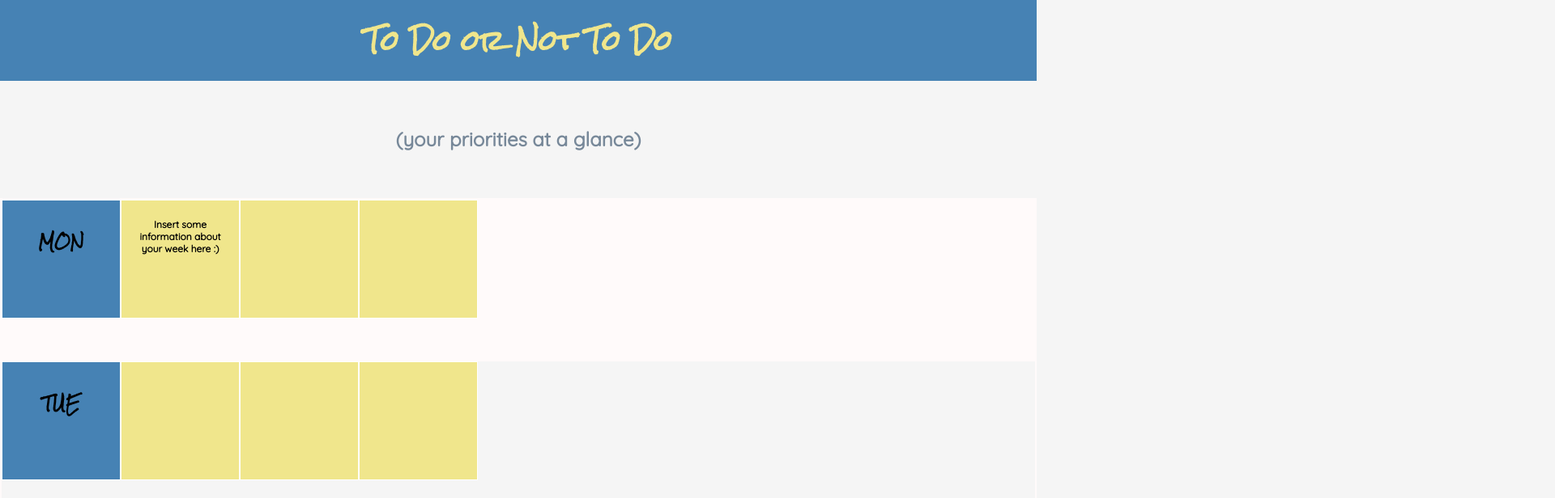
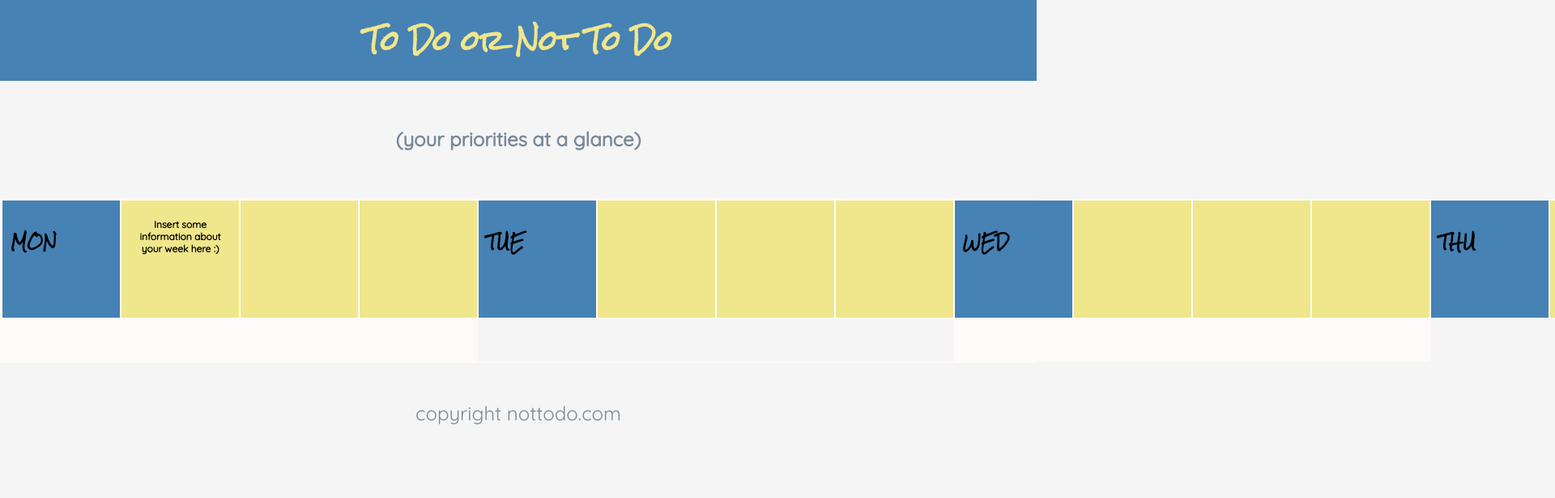
Before and after one commit to xxTarekxx/todo-app, a plain HTML site: page index.html in a window 1280 px wide. Shown: the top 616 px of the page at 81% size, 1920 px wide, since content can reach past the window. Drawn offline with Linux system fonts and the light colour scheme.

Commit message:
flexbox styling

```diff
--- a/style.css
+++ b/style.css
@@ -30,11 +30,15 @@ h2 {
 
 /* App Container */
 .container {
+    display: flex;
     border: 2px solid snow;
 }
 
 /* To Do Section */
-.week {}
+.week {
+    display: inline-flex;
+    flex-grow: 3;
+}
 
 .row {
     min-height: 200px;
@@ -42,6 +46,7 @@ h2 {
 }
 
 .square {
+    display: flex;
     width: 125px;
     height: 125px;
     padding: 10px;
@@ -65,6 +70,8 @@ h2 {
 
 /* Reminders */
 .reminders {
+
+    display: inline-flex;
     background-color: khaki;
 }
 
```
